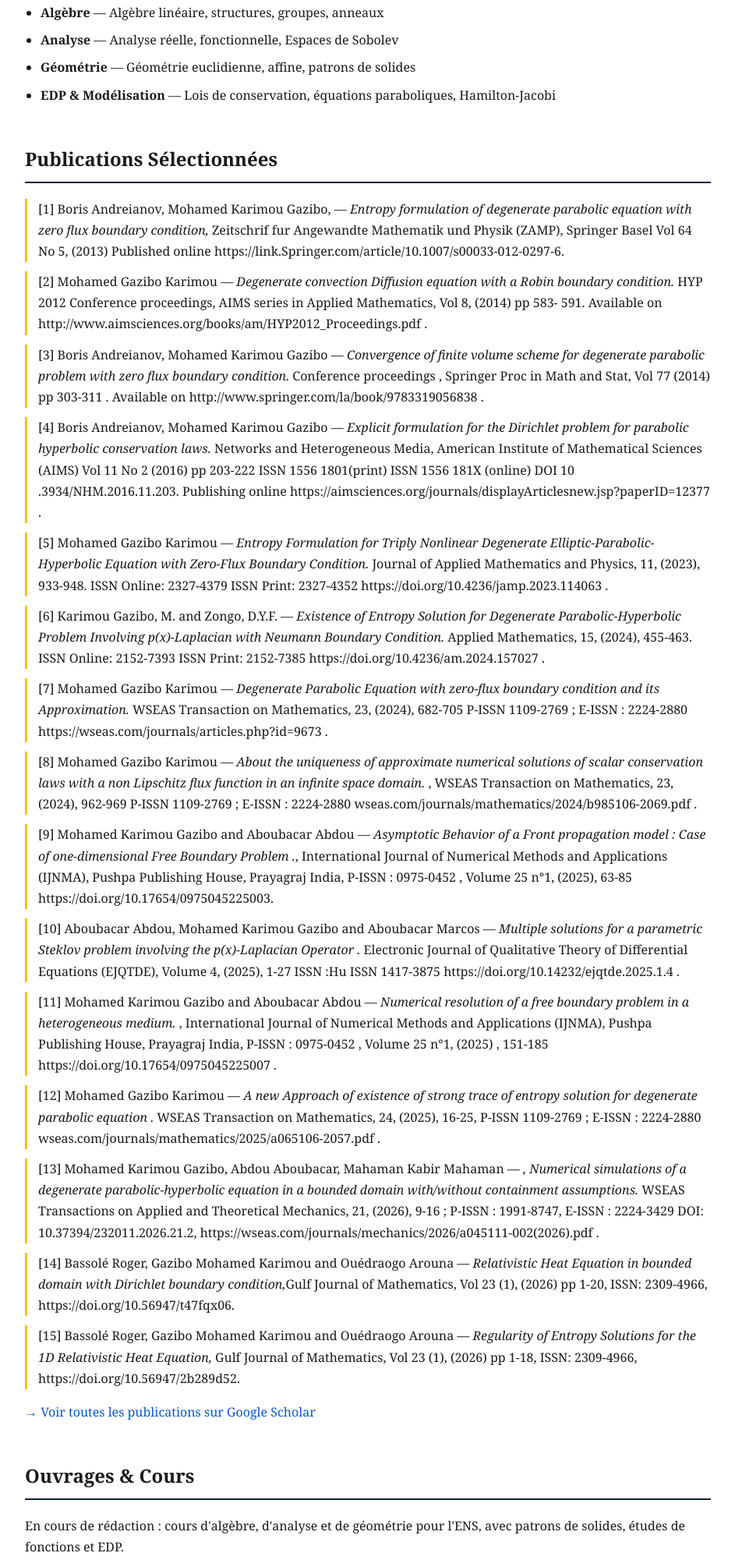
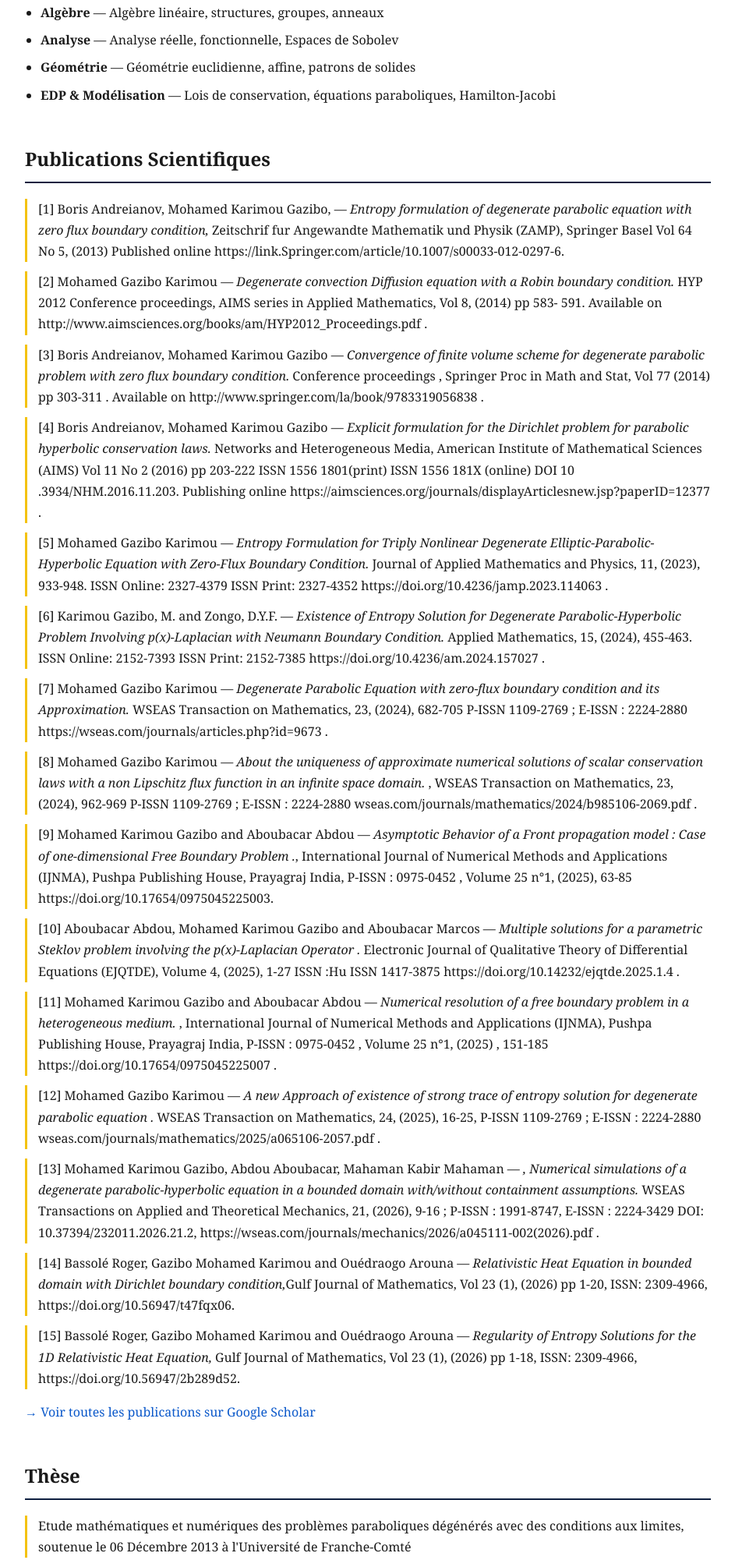
Before and after one commit to gazibomohamed/gazibomohamed.github.io, a plain HTML site: page index.html in a window 1280 px wide. Shown: the part 1681-3682 px from the top of the page at 78% size, without its empty margins (168-1111 px from the left). Drawn offline with Linux system fonts and the light colour scheme.

Commit message:
Update index.html
Signed-off-by: Mohamed Gazibo <gazibomohamed02@gmail.com>

```diff
--- a/index.html
+++ b/index.html
@@ -4,7 +4,7 @@
 <meta charset="UTF-8">
 <meta name="viewport" content="width=device-width, initial-scale=1.0">
 <title>Prof Mohamed KARIMOU GAZIBO | EDP - ENS, Université Abdou Moumouni de Niamey</title>
-<meta name="description" content="Prof Mohamed KARIMOU GAZIBO, spécialiste des Équations aux Dérivées Partielles et Analyse numérique à l'École Normale Supérieure, Université Abdou Moumouni de Niamey, Niger. Lois de conservation, problèmes paraboliques dégénérés, Hamilton-Jacobi, frontières libres, biologie mathématique.">
+<meta name="description" content="Prof Mohamed KARIMOU GAZIBO, spécialiste de l'Analyse numérique et  des Équations aux Dérivées Partielles et Analyse numérique à l'École Normale Supérieure, Université Abdou Moumouni de Niamey, Niger. Lois de conservation, problèmes paraboliques dégénérés, Hamilton-Jacobi, frontières libres, biologie mathématique.">
 <style>
   *{box-sizing:border-box}
   body{margin:0;font-family:Georgia,serif;color:#1a1a1a;line-height:1.7;background:#fff}
@@ -84,7 +84,7 @@
   <li><strong>EDP & Modélisation</strong> — Lois de conservation, équations paraboliques, Hamilton-Jacobi</li>
 </ul>
 
-<h2>Publications Sélectionnées</h2>
+<h2>Publications Scientifiques</h2>
 <div class="pub">[1] 	Boris Andreianov, Mohamed Karimou Gazibo,  — <i>Entropy formulation of degenerate parabolic equation with zero flux boundary condition,</i> Zeitschrif fur Angewandte Mathematik und Physik (ZAMP), Springer Basel Vol 64 No 5, (2013) Published online https://link.Springer.com/article/10.1007/s00033-012-0297-6.</div>
 <div class="pub">[2]  Mohamed Gazibo Karimou — <i>Degenerate convection Diffusion equation with a Robin boundary condition.</i> HYP 2012 Conference proceedings, AIMS series in Applied Mathematics, Vol 8, (2014) pp 583- 591. Available on http://www.aimsciences.org/books/am/HYP2012_Proceedings.pdf .</div>
 <div class="pub">[3]  Boris Andreianov, Mohamed Karimou Gazibo — <i>Convergence of finite volume scheme for degenerate parabolic problem with zero flux boundary condition.</i> Conference proceedings , Springer Proc in Math and Stat, Vol 77 (2014) pp 303-311 . Available on http://www.springer.com/la/book/9783319056838 .</div>
@@ -102,7 +102,10 @@
 <div class="pub">[15]  Bassolé Roger, Gazibo Mohamed Karimou and Ouédraogo Arouna — <i>Regularity of Entropy Solutions for the 1D Relativistic Heat Equation, </i> Gulf Journal of Mathematics, Vol 23 (1), (2026) pp 1-18, ISSN: 2309-4966,  https://doi.org/10.56947/2b289d52.</div>
  <p><a href="#">→ Voir toutes les publications sur Google Scholar</a></p>
 
-<h2>Ouvrages & Cours</h2>
+ <h2>Thèse</h2>
+<div class="pub"> Etude mathématiques et numériques des problèmes paraboliques dégénérés avec des conditions aux limites, soutenue le 06 Décembre 2013 à l'Université de Franche-Comté </div>
+
+ <h2>Ouvrages & Cours</h2>
 <p>En cours de rédaction : cours d'algèbre, d'analyse et de géométrie pour l'ENS, avec patrons de solides, études de fonctions et EDP.</p>
 <p><a href="#">→ Accéder aux supports de cours (PDF)</a></p>
 
```
